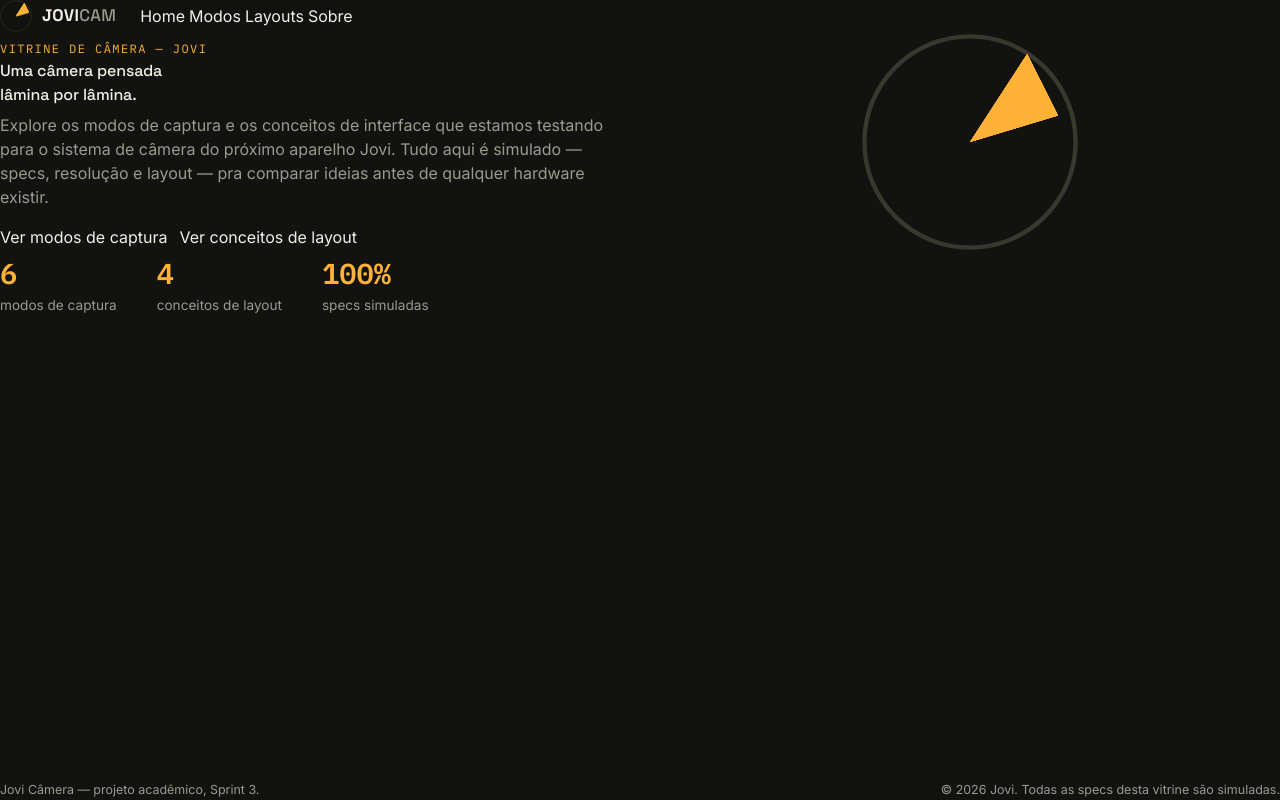
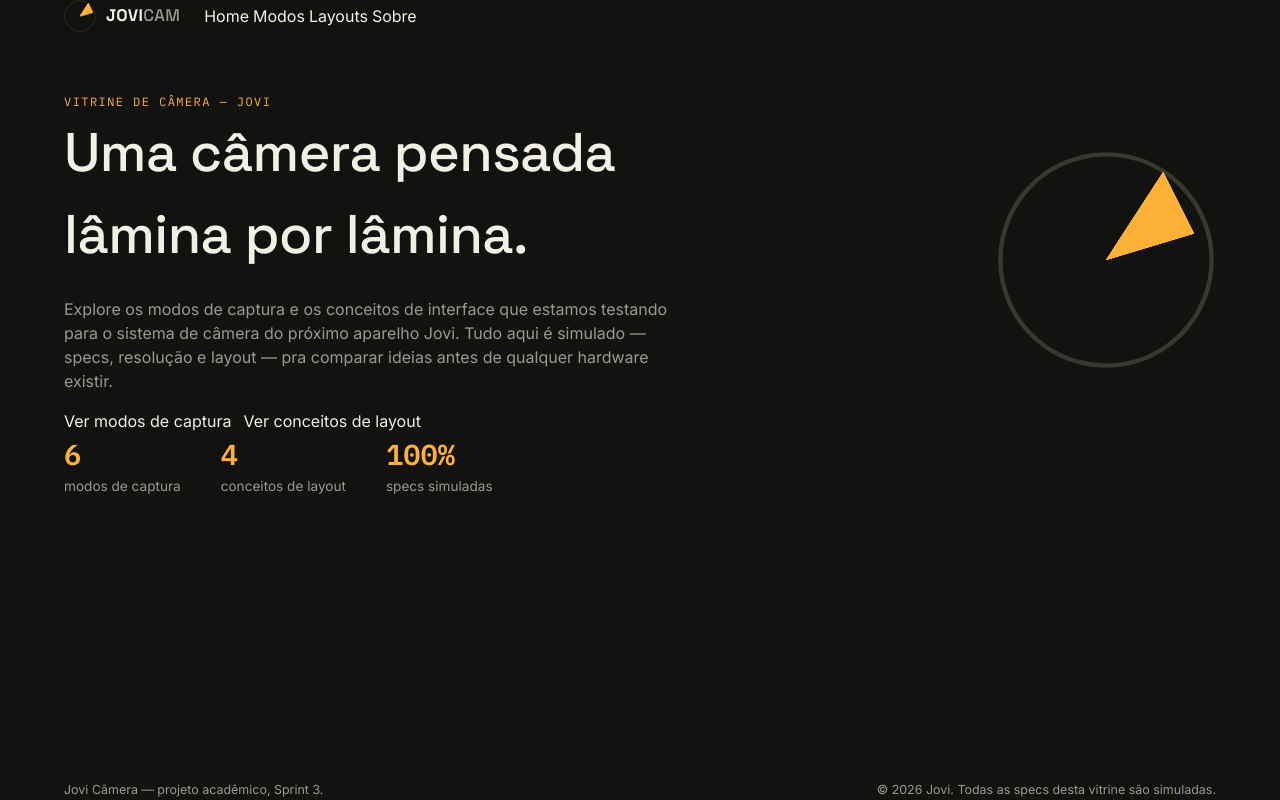
Before and after one commit to leoy-ui/Sprint3web, a React (Vite) app: page / in a window 1280 px wide. Built offline with nearby package versions, Linux system fonts and the light colour scheme.

Commit message:
feat: integração do estilo.js e ajustes no vite config

```diff
--- a/src/App.css
+++ b/src/App.css
@@ -658,3 +658,48 @@
     }
   }
 }
+
+/* --- Responsividade: celular, iPad e computador (página ocupando toda a tela) --- */
+html,
+body,
+#root {
+  width: 100%;
+  min-height: 100vh;
+  min-height: 100dvh;
+}
+
+.app {
+  width: 100%;
+  min-height: 100dvh;
+}
+
+.conteudo {
+  width: 100%;
+  max-width: none;
+}
+
+/* Celular */
+@media (max-width: 767px) {
+  .conteudo { padding: 24px 16px 56px; }
+  .cabecalho, .rodape { padding-left: 16px; padding-right: 16px; }
+  .grid-cards, .grid-cards--layouts { grid-template-columns: 1fr; }
+  .hero { flex-direction: column; text-align: center; gap: 24px; }
+  .hero-visual { max-width: 60%; }
+}
+
+/* iPad / tablet */
+@media (min-width: 768px) and (max-width: 1199px) {
+  .conteudo { padding: 40px 32px 72px; }
+  .cabecalho, .rodape { padding-left: 32px; padding-right: 32px; }
+  .grid-cards { grid-template-columns: repeat(2, 1fr); }
+  .grid-cards--layouts { grid-template-columns: repeat(3, 1fr); }
+}
+
+/* Computador */
+@media (min-width: 1200px) {
+  .conteudo { padding: 56px 64px 96px; }
+  .cabecalho, .rodape { padding-left: 64px; padding-right: 64px; }
+  .grid-cards { grid-template-columns: repeat(3, 1fr); }
+  .grid-cards--layouts { grid-template-columns: repeat(4, 1fr); }
+  .hero-texto h1 { font-size: 3.4rem; }
+}
```
Also changed, not shown: src/utils/estilos.js (added).
